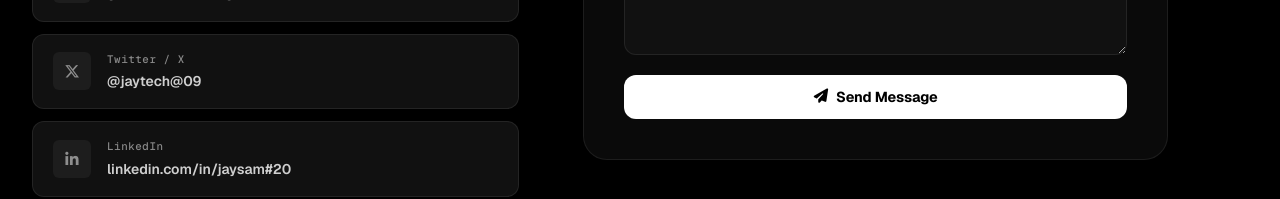
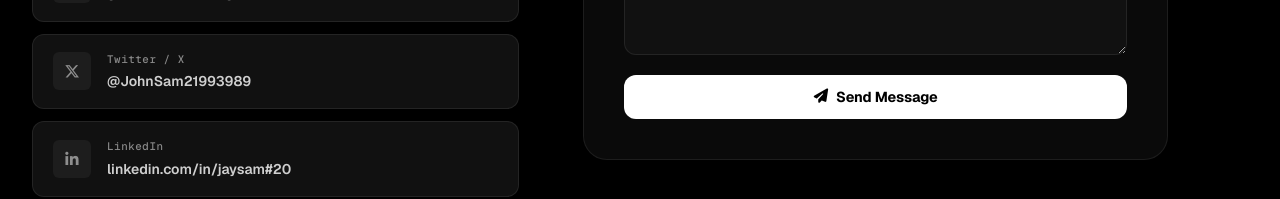
Before and after one commit to codingCat222/Portfolio, a React (Vite) app in the folder vite-project/: page / in a window 1280 px wide. Shown: the part 4416-4615 px from the top of the page. Built offline with nearby package versions, Linux system fonts and the light colour scheme.

Commit message:
Update Contact.jsx

```diff
--- a/vite-project/src/components/Contact.jsx
+++ b/vite-project/src/components/Contact.jsx
@@ -74,7 +74,7 @@ export default function Contact() {
                 </div>
                 <div>
                   <div className="contact__info-label">Twitter / X</div>
-                  <div className="contact__info-value">@jaytech@09</div>
+                  <div className="contact__info-value">@JohnSam21993989</div>
                 </div>
               </a>
 
```
